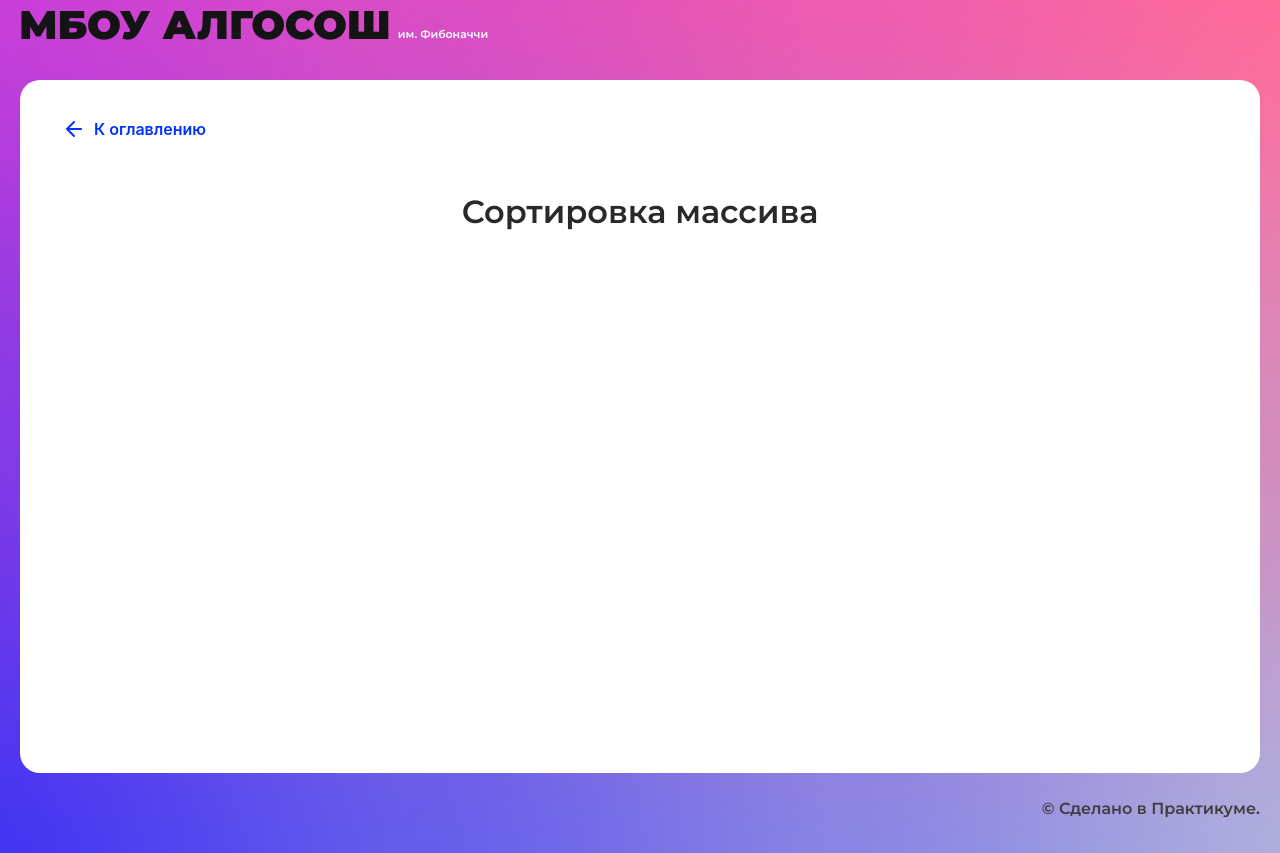
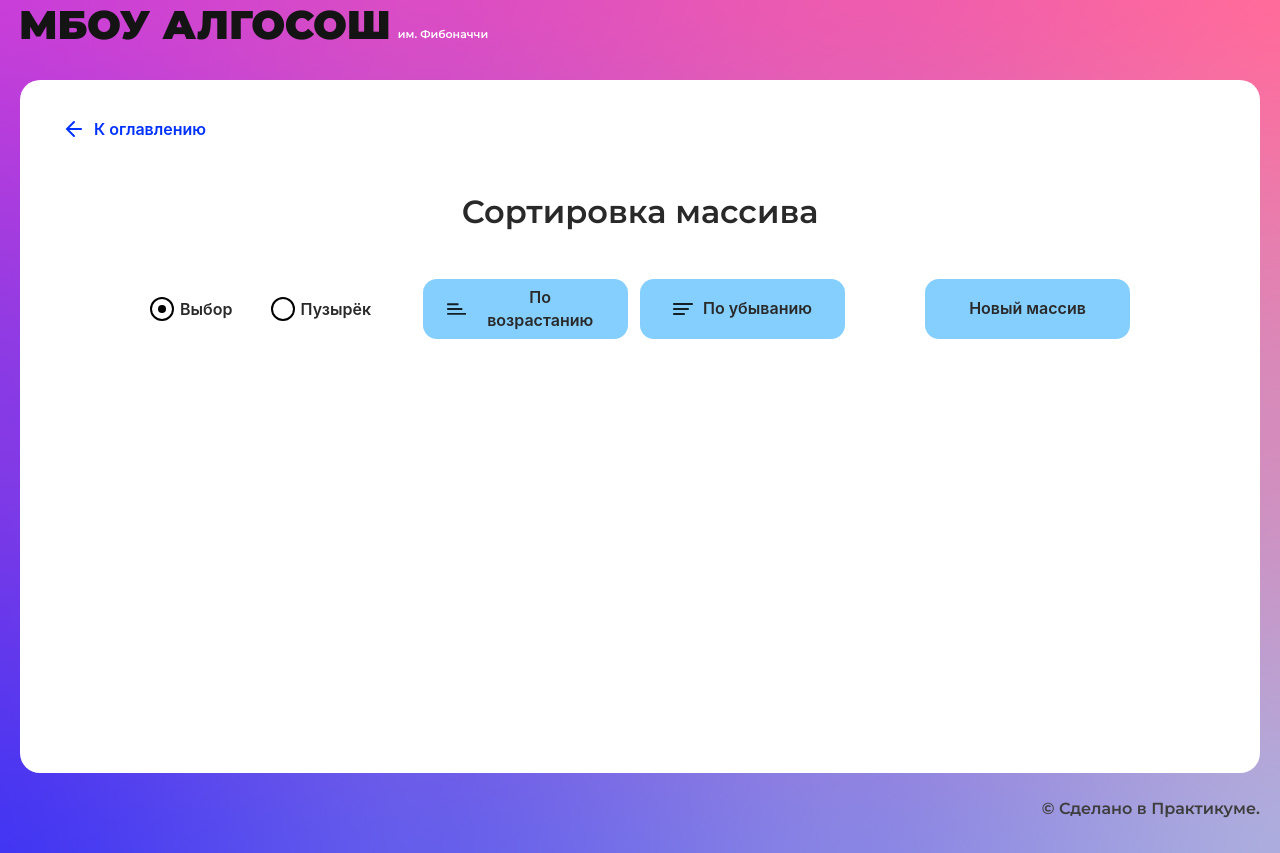
Before and after one commit to iuliya21/fibonacci-school, a React (Create React App) app: page /sorting in a window 1280 px wide. Built offline with nearby package versions, Linux system fonts and the light colour scheme.

Commit message:
sorting array choice

```diff
--- /dev/null
+++ b/src/components/sorting-page/sorting-page.module.css
@@ -0,0 +1,25 @@
+.container  {
+  max-width: 980px;
+  margin: 0 auto 48px;
+  display: flex;
+  align-items: center;
+}
+
+.radioInputs {
+  width: 221px;
+  display: flex;
+  justify-content: space-between;
+}
+
+.buttons {
+  display: flex;
+  margin: 0 80px 0 52px;
+  column-gap: 12px;
+}
+
+.array {
+  display: flex;
+  column-gap: 10px;
+  justify-content: center;
+  align-items: end;
+}
--- a/src/components/sorting-page/sorting-page.tsx
+++ b/src/components/sorting-page/sorting-page.tsx
@@ -1,10 +1,185 @@
-import React from "react";
+import React, { useState } from "react";
 import { SolutionLayout } from "../ui/solution-layout/solution-layout";
+import styles from "./sorting-page.module.css";
+import { RadioInput } from "../ui/radio-input/radio-input";
+import { Button } from "../ui/button/button";
+import { Direction } from "../../types/direction";
+import { Column } from "../ui/column/column";
+import { ElementStates } from "../../types/element-states";
+
+type NumberInfo = {
+  num: number;
+  sorting: boolean;
+  sorted: boolean;
+};
 
 export const SortingPage: React.FC = () => {
+  const [selectedOption, setSelectedOption] = useState("Выбор");
+  const [arrayNumbers, setArrayNumbers] = useState<NumberInfo[]>([]);
+  const [loaderDescending, setLoaderDescending] = useState<boolean>(false);
+  const [loaderAscending, setLoaderAscending] = useState<boolean>(false);
+
+  const handleRadioChange = (event: React.ChangeEvent<HTMLInputElement>) => {
+    setSelectedOption(event.target.value);
+  };
+
+  const getRandomNumber = (min: number, max: number): number => {
+    return Math.floor(Math.random() * (max - min + 1) + min);
+  };
+
+  const randomArr = (minLength: number, maxLength: number): number[] => {
+    const arrayRand: number[] = [];
+    const length = getRandomNumber(minLength, maxLength);
+
+    for (let i = 0; i < length; i++) {
+      const numRandom = getRandomNumber(0, 100);
+      arrayRand.push(numRandom);
+    }
+    return arrayRand;
+  };
+
+  const createArray = () => {
+    const minLength = 3;
+    const maxLength = 6;
+    setArrayNumbers(
+      randomArr(minLength, maxLength).map((num) => ({
+        num,
+        sorting: false,
+        sorted: false,
+      }))
+    );
+  };
+
+  const animate = (ms: number) =>
+    new Promise<void>((resolve) => {
+      setTimeout(resolve, ms);
+    });
+
+  const handleButtonSort = async (order: "ascending" | "descending") => {
+    setLoaderAscending(order === "ascending");
+    setLoaderDescending(order === "descending");
+
+    const arrayCopy = arrayNumbers.map((number) => ({
+      ...number,
+      sorted: false,
+      sorting: false
+    }));
+    setArrayNumbers(arrayCopy);
+
+    for (let i = 0; i < arrayCopy.length - 1; i++) {
+      let compareIndex = i;
+      setArrayNumbers((prevNumbers) =>
+        prevNumbers.map((number, index) => ({
+          ...number,
+          sorting: index === i || index === compareIndex,
+        }))
+      );
+      await animate(500);
+
+      for (let j = i + 1; j < arrayCopy.length; j++) {
+        setArrayNumbers((prevNumbers) =>
+          prevNumbers.map((number, index) => ({
+            ...number,
+            sorting: index === i || index === j,
+          }))
+        );
+        await animate(500);
+
+        const shouldSwap =
+          order === "descending"
+            ? arrayCopy[j].num > arrayCopy[compareIndex].num
+            : arrayCopy[j].num < arrayCopy[compareIndex].num;
+
+        if (shouldSwap) {
+          compareIndex = j;
+        }
+      }
+
+      if (compareIndex !== i) {
+        const temp = arrayCopy[i];
+        arrayCopy[i] = arrayCopy[compareIndex];
+        arrayCopy[compareIndex] = temp;
+      }
+
+      arrayCopy[i] = { ...arrayCopy[i], sorted: true };
+      setArrayNumbers([...arrayCopy]);
+
+      setArrayNumbers((prevNumbers) =>
+        prevNumbers.map((number) => ({
+          ...number,
+          sorting: false,
+        }))
+      );
+    }
+
+    arrayCopy[arrayCopy.length - 1] = {
+      ...arrayCopy[arrayCopy.length - 1],
+      sorted: true,
+    };
+
+    setArrayNumbers(arrayCopy);
+    setLoaderAscending(false);
+    setLoaderDescending(false);
+  };
+
   return (
     <SolutionLayout title="Сортировка массива">
-
+      <div className={styles.container}>
+        <div className={styles.radioInputs}>
+          <RadioInput
+            label="Выбор"
+            value={"Выбор"}
+            checked={selectedOption === "Выбор"}
+            onChange={handleRadioChange}
+          />
+          <RadioInput
+            label="Пузырёк"
+            value={"Пузырёк"}
+            checked={selectedOption === "Пузырёк"}
+            onChange={handleRadioChange}
+          />
+        </div>
+        <div className={styles.buttons}>
+          <Button
+            text="По возрастанию"
+            sorting={Direction.Ascending}
+            style={{ width: 205 }}
+            onClick={() => {
+              handleButtonSort("ascending");
+            }}
+            isLoader={loaderAscending}
+          />
+          <Button
+            text="По убыванию"
+            sorting={Direction.Descending}
+            style={{ width: 205 }}
+            onClick={() => {
+              handleButtonSort("descending");
+            }}
+            isLoader={loaderDescending}
+          />
+        </div>
+        <Button
+          text="Новый массив"
+          style={{ width: 205 }}
+          onClick={createArray}
+        />
+      </div>
+      <div className={styles.array}>
+        {arrayNumbers.map(({ num, sorting, sorted }, index) => (
+          <Column
+            index={num}
+            key={index}
+            state={
+              sorting
+                ? ElementStates.Changing
+                : sorted
+                ? ElementStates.Modified
+                : ElementStates.Default
+            }
+          />
+        ))}
+      </div>
     </SolutionLayout>
   );
 };
```
